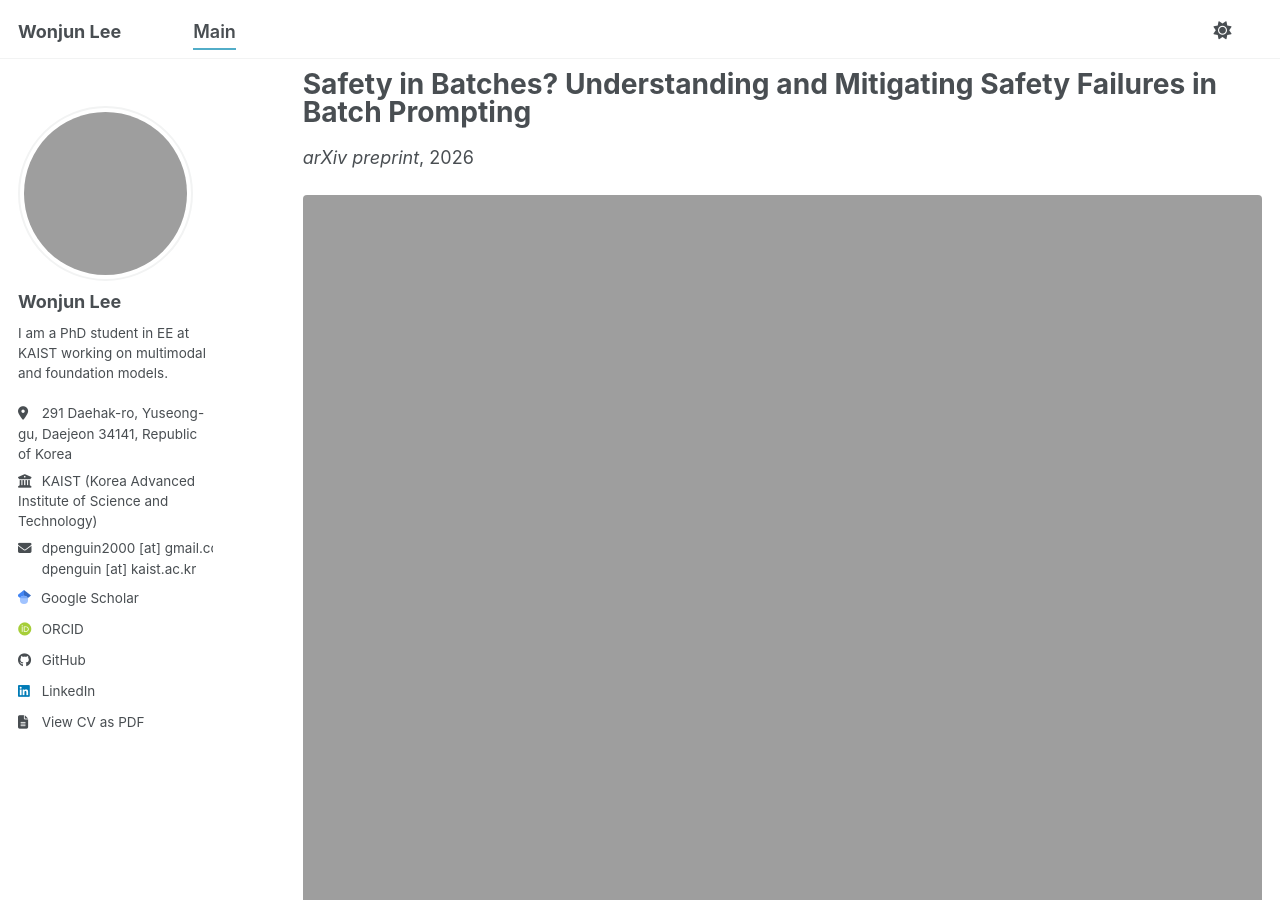
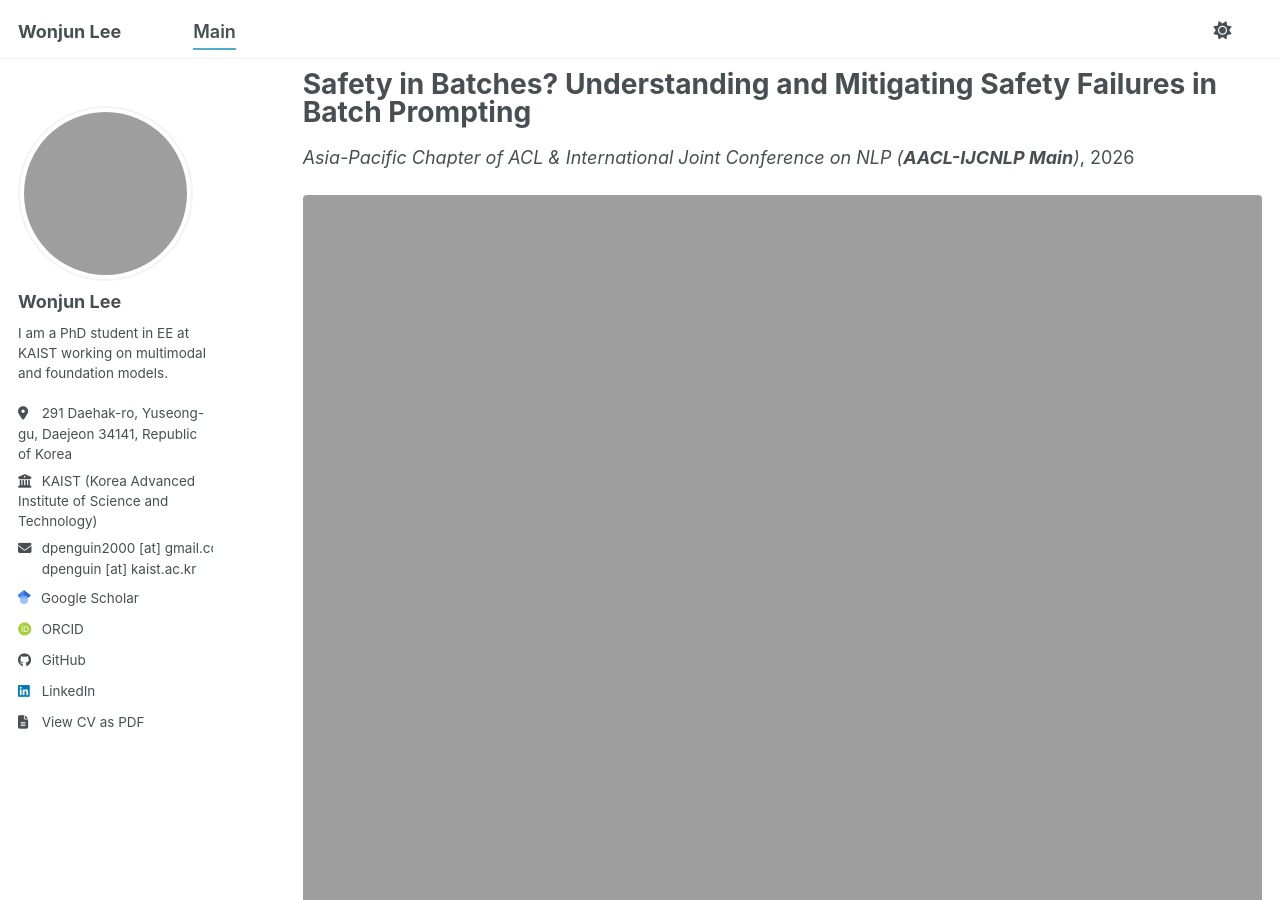
Before and after one commit to Wonjun-Lee1009/Wonjun-Lee1009.github.io, a Jekyll site: the page built from _publications/2026-08-03-safety-in-batches.md, in a window 1280 px wide and 900 px high. Built offline with Jekyll 4.4.1, drawn with Linux system fonts in a browser that asks for light colours; some web fonts are replaced; a script bundle is joined from its source files by our own code; library files that are not in the unit come from our copies.

Commit message:
Update publication details for "Safety in Batches": changed date to 2026-09-08 and updated venue to Asia-Pacific Chapter of ACL & International Joint Conference on NLP.

```diff
--- a/_publications/2026-08-03-safety-in-batches.md
+++ b/_publications/2026-08-03-safety-in-batches.md
@@ -3,8 +3,8 @@ title: "Safety in Batches? Understanding and Mitigating Safety Failures in Batch
 collection: publications
 category: conferences
 permalink: /publication/2026-safety-in-batches
-date: 2026-08-04
-venue: 'arXiv preprint'
+date: 2026-09-08
+venue: 'Asia-Pacific Chapter of ACL & International Joint Conference on NLP (AACL-IJCNLP Main)'
 paperurl: 'https://arxiv.org/abs/2608.02681'
 authors: Kihyun Kim, Hee-Seon Kim, Wonjun Lee, Changick Kim
 header:
```
